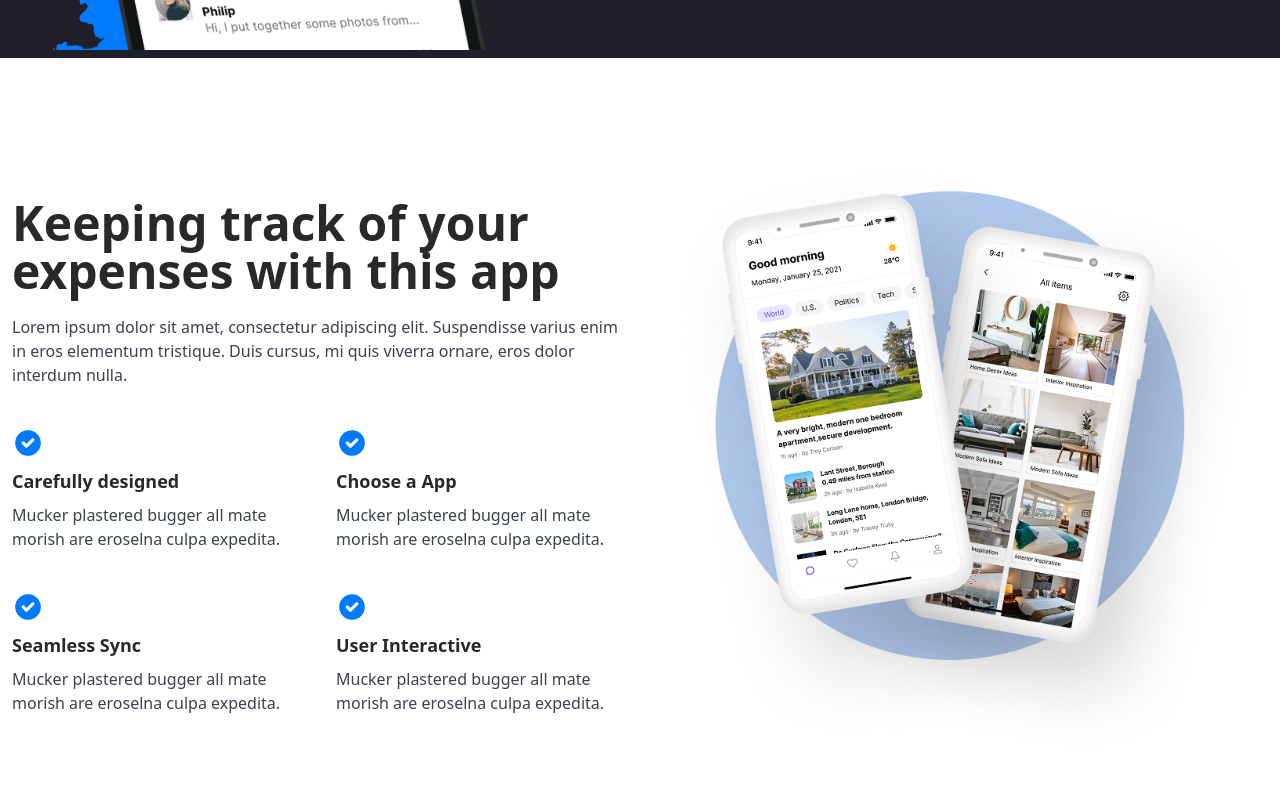
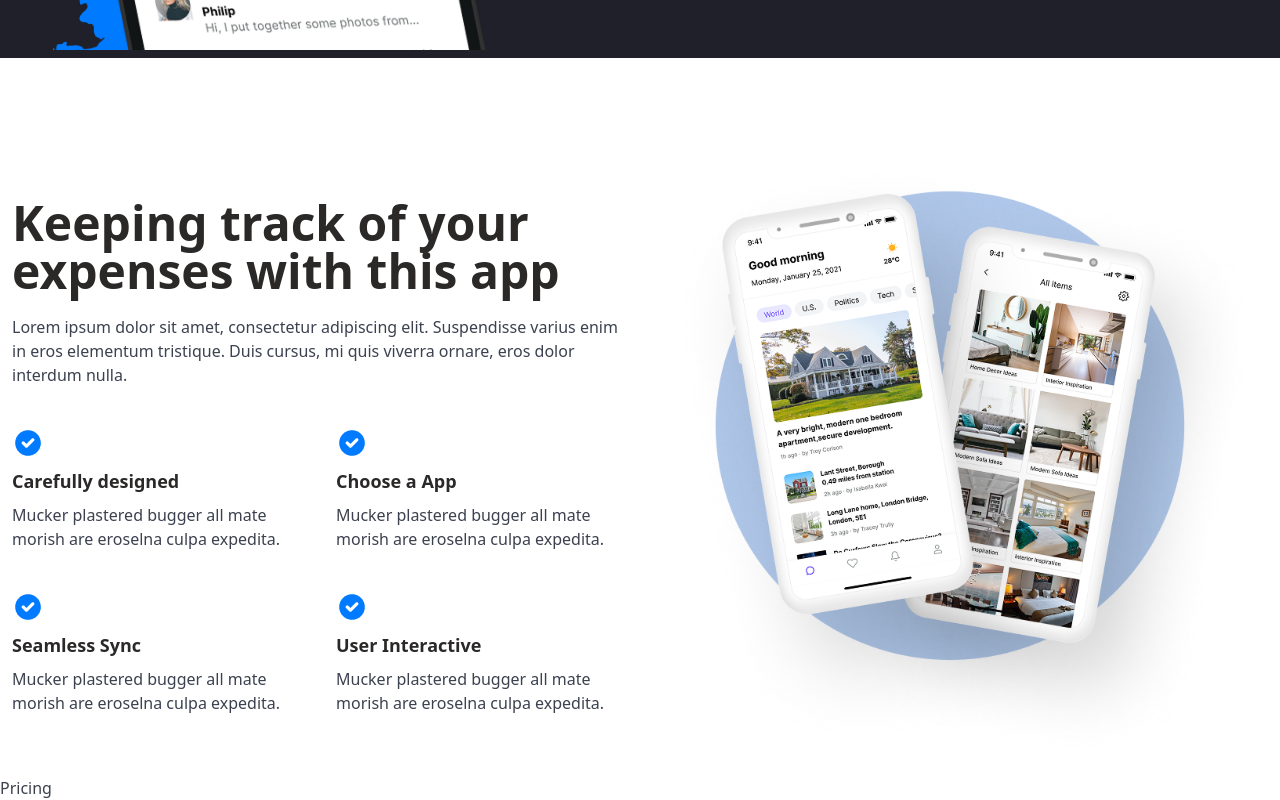
Before and after one commit to alonzojoe/air-app, a React (Vite) app: page / in a window 1280 px wide. Shown: the part 2266-3066 px from the top of the page. Before the commit the page ends 3042 px from the top, so only its background shows below. Built offline with nearby package versions, Linux system fonts and the light colour scheme.

Commit message:
create new component PricingSection and implement in App.tsx

```diff
--- a/src/App.tsx
+++ b/src/App.tsx
@@ -4,6 +4,7 @@ import StatsSection from "./components/StatsSection";
 import FeatureSection from "./components/FeatureSection";
 import HighlightSection from "./components/HighlightSection";
 import TrackingSection from "./components/TrackingSection";
+import PricingSection from "./components/PricingSection";
 
 const App = () => {
   return (
@@ -14,6 +15,7 @@ const App = () => {
       <FeatureSection />
       <HighlightSection />
       <TrackingSection />
+      <PricingSection />
     </main>
   );
 };
--- /dev/null
+++ b/src/components/PricingSection.tsx
@@ -0,0 +1,9 @@
+const PricingSection = () => {
+  return (
+    <section>
+      <div>Pricing</div>
+    </section>
+  );
+};
+
+export default PricingSection;
```
